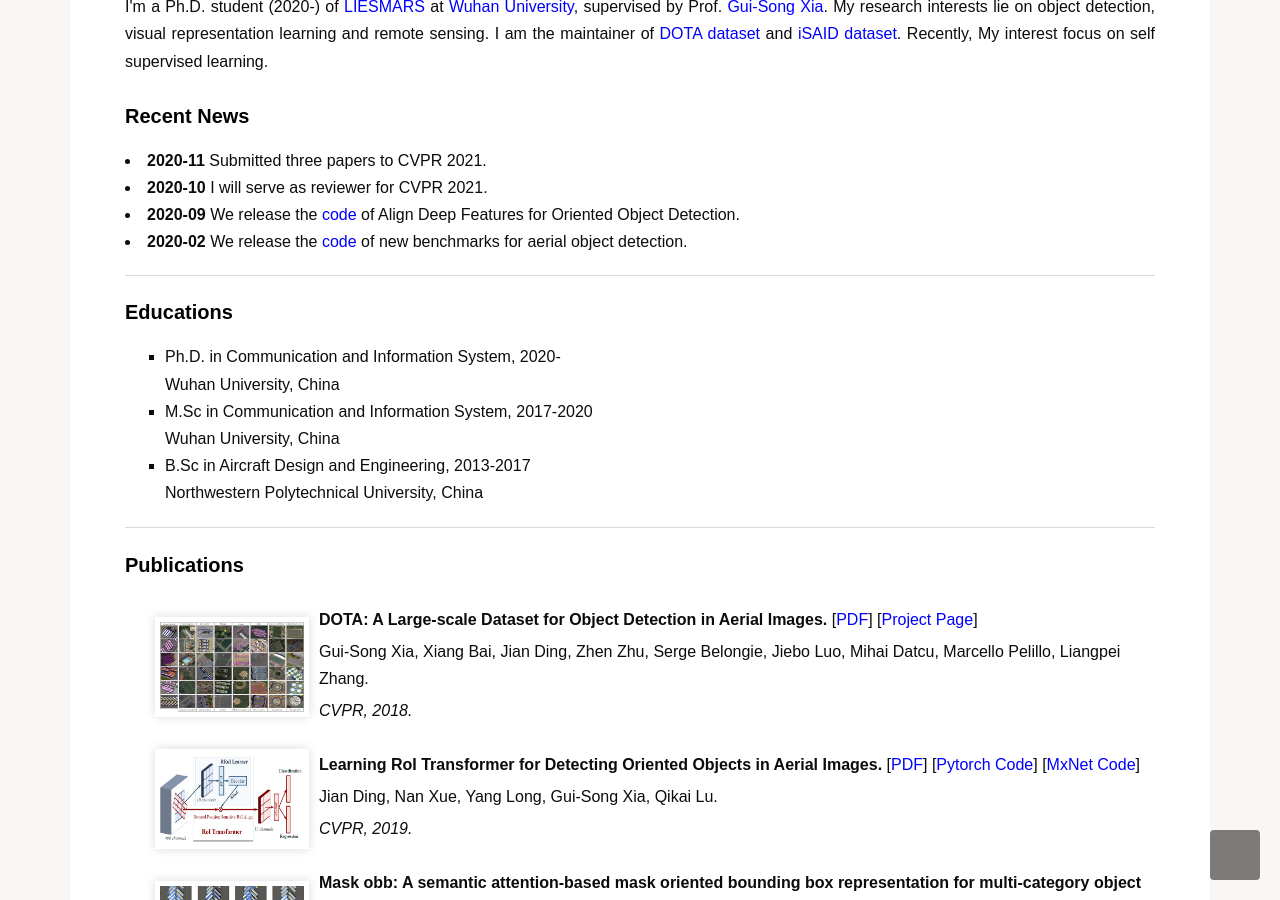
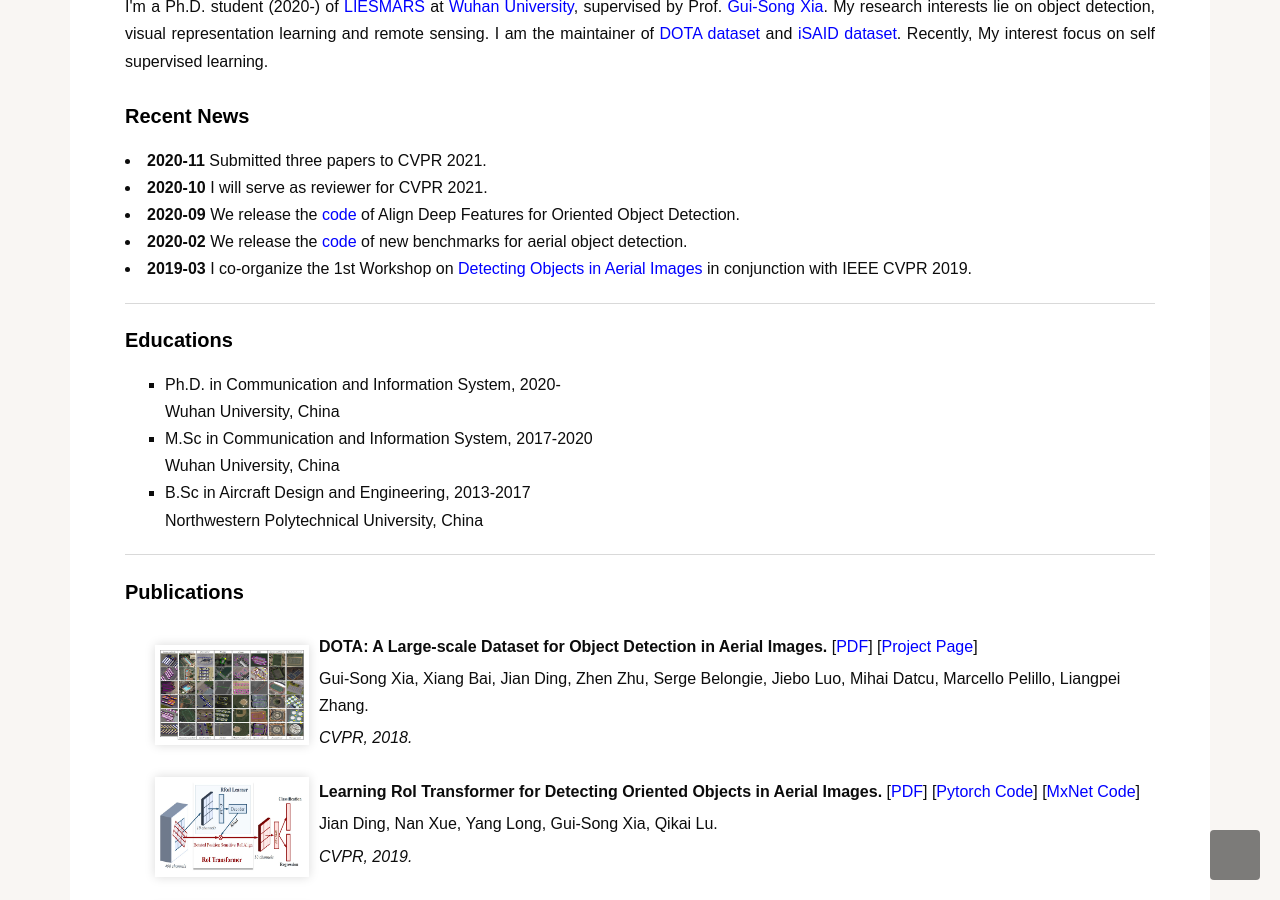
Before and after one commit to qianmingduowan/mqian.github.io, a Jekyll site: the page index.html, which Jekyll copies as it is, in a window 1280 px wide and 900 px high, scrolled down 412 px. Built offline with Jekyll 4.4.1, drawn with Linux system fonts in a browser that asks for light colours; some web fonts are replaced.

Commit message:
tmp save

```diff
--- a/index.html
+++ b/index.html
@@ -179,7 +179,9 @@
 				<li style="font-size:16px">
 					<strong>2020-02</strong> We release the <a href="https://github.com/dingjiansw101/AerialDetection">code</a> of new benchmarks for aerial object detection.
 				</li>
-
+				<li style="font-size:16px">
+					<strong>2019-03</strong> I co-organize the 1st Workshop on <a href="https://captain-whu.github.io/DOAI2019/index.html">Detecting Objects in Aerial Images</a> in conjunction with IEEE CVPR 2019.
+				</li>
 				</div>
 
 				<div class="container">
```
